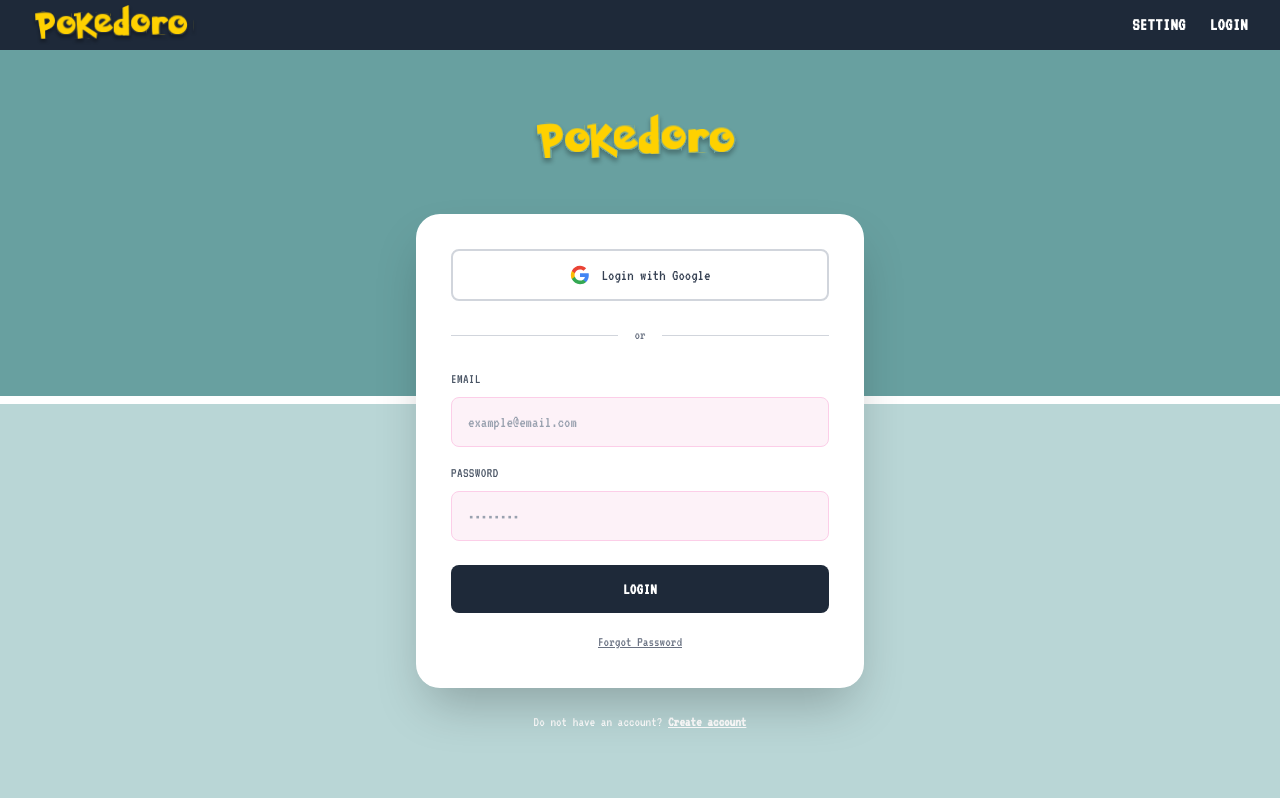
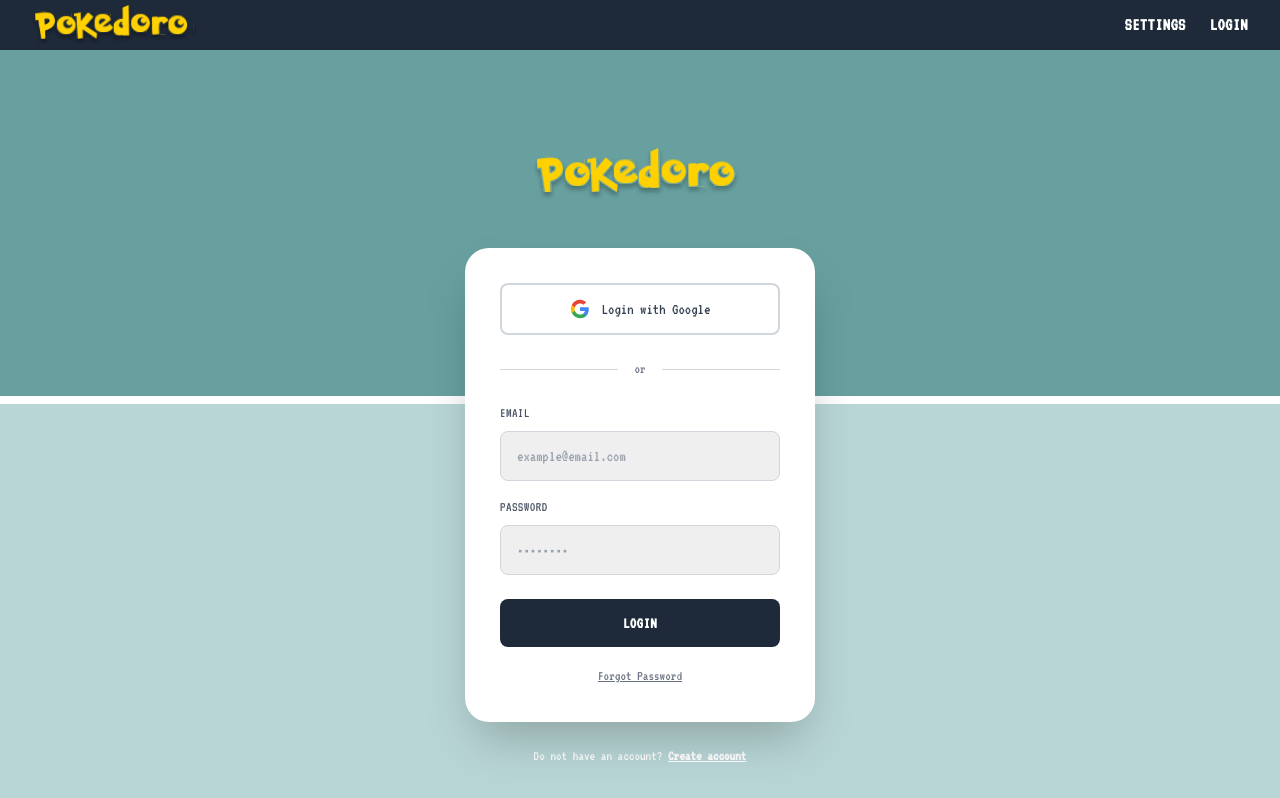
Before and after one commit to velarded/pokedoro-web, a Next.js app: page /login in a window 1280 px wide. Built offline with nearby package versions, Linux system fonts and the light colour scheme.

Commit message:
fix styling

```diff
--- a/app/login/page.tsx
+++ b/app/login/page.tsx
@@ -40,8 +40,7 @@
         <nav className="relative z-10 px-8 flex justify-between items-center bg-gray-800" style={{ height: '50px' }}>
             {/* Logo */}
             <div>
-            <img
-                src="/pokedoro-title.svg"
+            <img src="/pokedoro-title.svg"
                 alt="Pokedoro"
                 style={{ height: '40px', width: 'auto' }}
             />
@@ -50,7 +49,7 @@
             {/* Right Navigation Items */}
             <div className="flex items-center space-x-6">
             <button className="text-white font-semibold text-lg hover:opacity-80 transition-opacity uppercase tracking-wide">
-                Setting
+                Settings
             </button>
             <button className="text-white font-semibold text-lg hover:opacity-80 transition-opacity uppercase tracking-wide">
                 Login
@@ -59,8 +58,8 @@
         </nav>
 
         {/* Login Form Container */}
-        <div className="relative z-10 flex items-center justify-center px-4" style={{ marginTop: '8vh' }}>
-            <div className="w-full max-w-md">
+        <div className="relative z-10 flex items-center justify-center px-4" style={{ marginTop: '8vh', minHeight: 'calc(100vh - 50px - 8vh)' }}>
+          <div style={{ width: '350px' }}>
             {/* Pokedoro Logo Image */}
             <div className="text-center mb-12">
               <img
@@ -73,7 +72,8 @@
 
             {/* Login Card */}
             <div className="bg-white bg-opacity-95 rounded-3xl shadow-2xl p-8 backdrop-blur-sm" style={{
-                border: '3px solid rgba(255, 255, 255, 0.5)'
+              border: '3px solid rgba(255, 255, 255, 0.5)',
+              width: '350px'
             }}>
               {/* Google Login Button */}
               <button
@@ -109,7 +109,8 @@
                   value={email}
                   onChange={(e) => setEmail(e.target.value)}
                   placeholder="example@email.com"
-                    className="w-full px-4 py-3 bg-pink-50 border border-pink-200 rounded-lg focus:outline-none focus:ring-2 focus:ring-pink-300 focus:border-transparent text-gray-700 placeholder-gray-400"
+                  className="w-full px-4 py-3 border border-gray-300 rounded-lg focus:outline-none focus:ring-2 focus:ring-gray-400 focus:border-transparent text-gray-700 placeholder-gray-400"
+                  style={{ backgroundColor: '#EFEFEF' }}
                 />
               </div>
 
@@ -123,7 +124,8 @@
                   value={password}
                   onChange={(e) => setPassword(e.target.value)}
                   placeholder="••••••••"
-                    className="w-full px-4 py-3 bg-pink-50 border border-pink-200 rounded-lg focus:outline-none focus:ring-2 focus:ring-pink-300 focus:border-transparent text-gray-700 placeholder-gray-400"
+                  className="w-full px-4 py-3 border border-gray-300 rounded-lg focus:outline-none focus:ring-2 focus:ring-gray-400 focus:border-transparent text-gray-700 placeholder-gray-400"
+                  style={{ backgroundColor: '#EFEFEF' }}
                 />
               </div>
 
```
Lines whose indentation alone changed are shown as unchanged.
